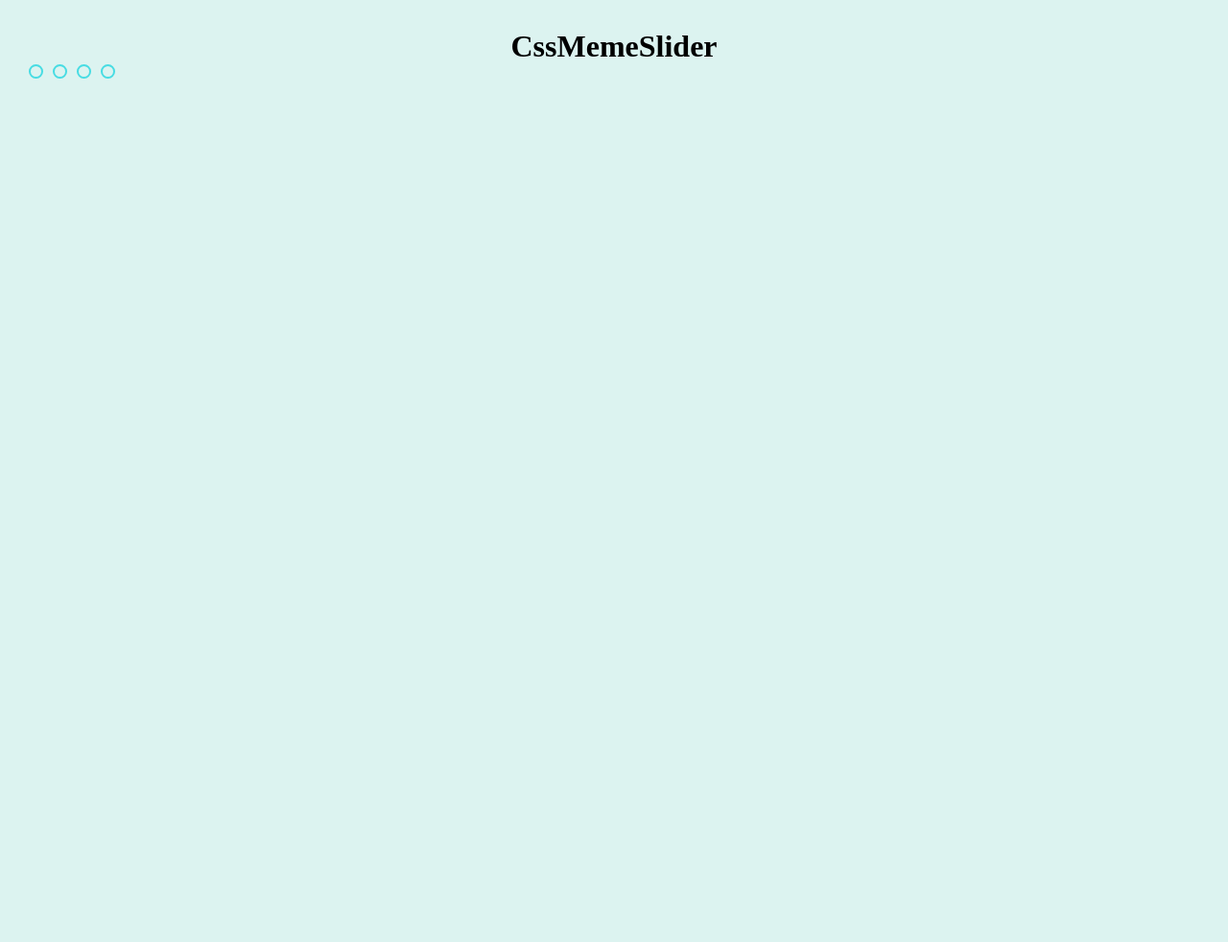
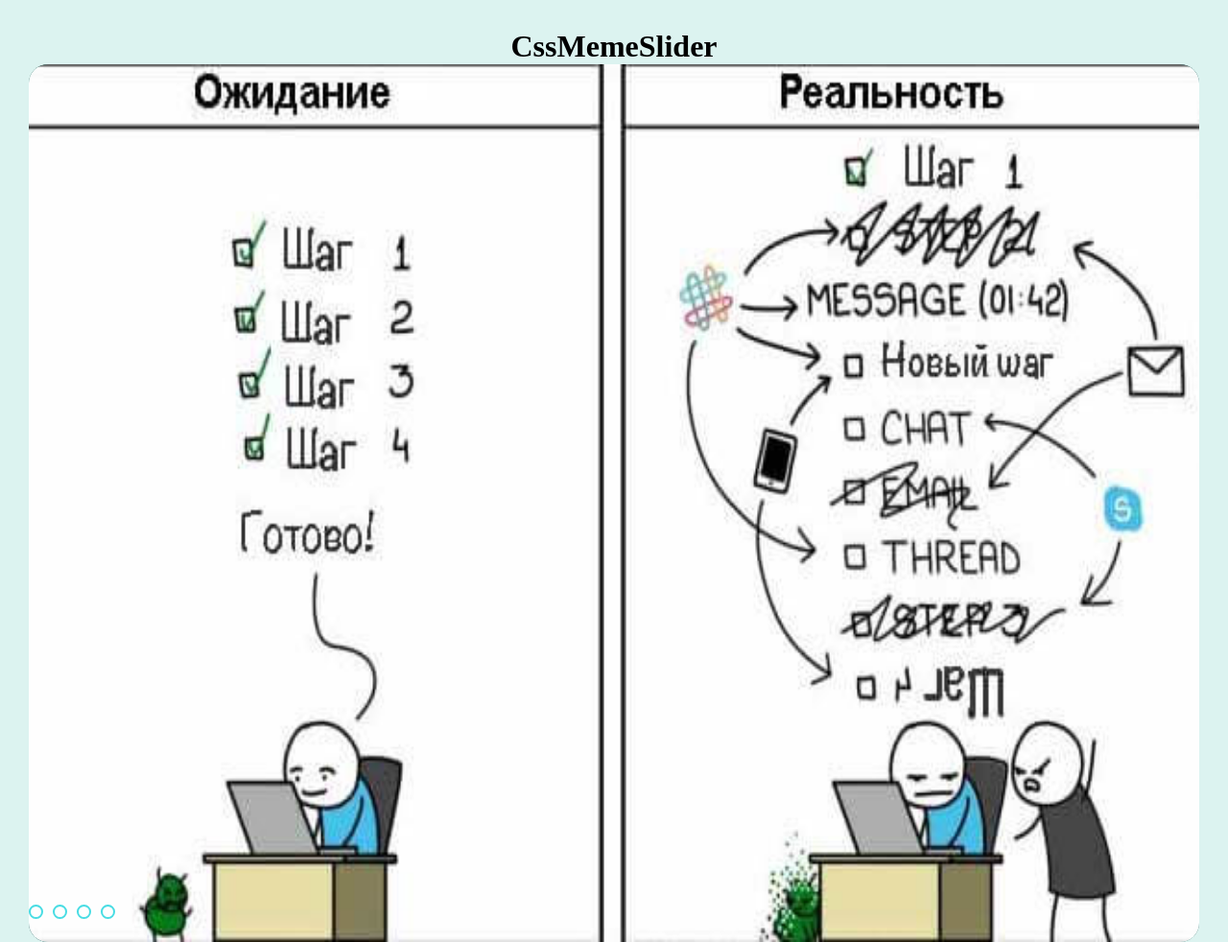
Before and after one commit to Veronika2811/cssMemeSlider, a plain HTML site: page cssMemeSlider/index.html in a window 1280 px wide. Shown: the whole page at 96% size. Before the commit the page ends 800 px from the top, so only its background shows below. Drawn offline with Linux system fonts and the light colour scheme.

Commit message:
feat: add image in page (Sun, Sep 10, 2023 09:40:23 PM)

```diff
--- a/cssMemeSlider/index.html
+++ b/cssMemeSlider/index.html
@@ -11,12 +11,20 @@
     <header>
       <h1 class="title">CssMemeSlider</h1>
     </header>
-    <main>
+    <main class="main">
       <input class="input" type="radio" name="slide" id="slide1" checked>
       <input class="input" type="radio" name="slide" id="slide2">
       <input class="input" type="radio" name="slide" id="slide3">
       <input class="input" type="radio" name="slide" id="slide4">
 
+      <div class="slides">
+        <img class="image" src="./images/jpg/joke.jpg" alt="image">
+        <img class="image" src="./images/jpg/mem-cat.jpg" alt="image">
+        <img class="image" src="./images/jpg/sources.jpg" alt="image">
+        <img class="image" src="./images/jpg/step.jpg" alt="image">
+      </div>
+
+      <div class="controls__wrapper">
         <div class="controls">
           <label class="slide-control control" for="slide1">
             <span class="control__btn"></span>
@@ -31,6 +39,7 @@
             <span class="control__btn"></span>
           </label>
         </div>
+      </div>
     </main>
   </body>
 </html>
--- a/cssMemeSlider/styles/styles.css
+++ b/cssMemeSlider/styles/styles.css
@@ -11,6 +11,23 @@
 
 .title {
   text-align: center;
+}
+
+.main {
+  display: flex;
+  flex-direction: column;
+  gap: 40px;
+}
+
+.slides {
+  display: grid;
+}
+
+.image {
+  grid-area: 1/2/1/2;
+  width: 100%;
+  height: 100%;
+  border-radius: 20px;
 }
 
 .controls {
```
Lines whose indentation alone changed are shown as unchanged.
